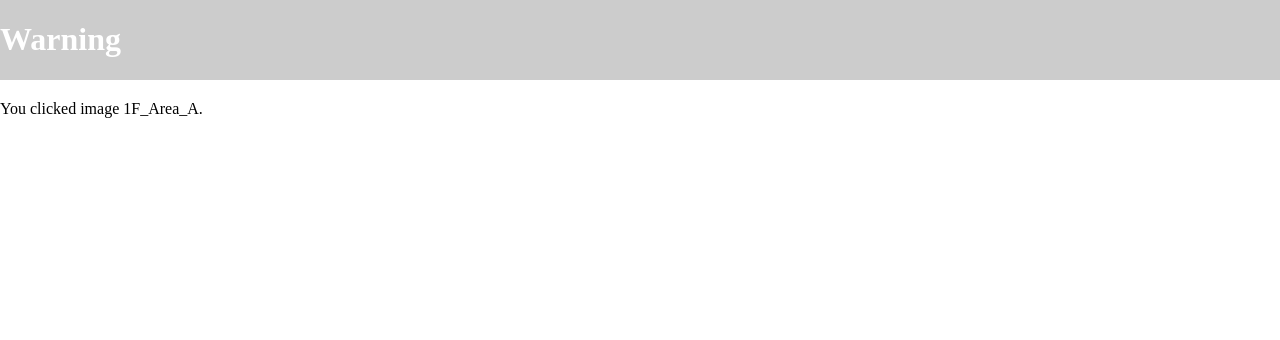
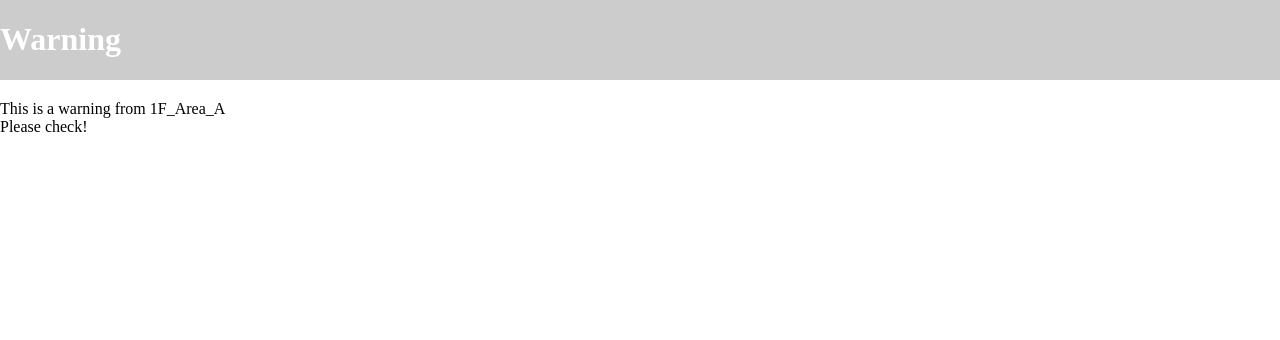
Before and after one commit to dk988860810/AI_course_project, a Flask app: the page made by static/warning.html in a window 1280 px wide. Shown: the top 340 px of the page. Run offline with Flask 3, Linux system fonts and the light colour scheme.

Commit message:
modified:   static/warning.html 	modified:   templates/index.html

```diff
--- a/static/warning.html
+++ b/static/warning.html
@@ -13,7 +13,9 @@
         <h1>Warning</h1>
     </header>
     <div class="container">
-        <div id="clickedImageInfo"></div>
+        <div>This is a warning from <span id="clickedImageInfo"> !</span></br>
+             Please check!
+        </div>
     </div>
     <script>
         // 获取 URL 参数
@@ -22,7 +24,7 @@
 
         // 显示被点击的图片信息
         const clickedImageInfoElement = document.getElementById('clickedImageInfo');
-        clickedImageInfoElement.textContent = `You clicked image ${clickedImage}.`;
+        clickedImageInfoElement.textContent = `${clickedImage}`;
     </script>
 
     </script>
```
Also changed, not shown: templates/index.html (+7 -3 lines).
